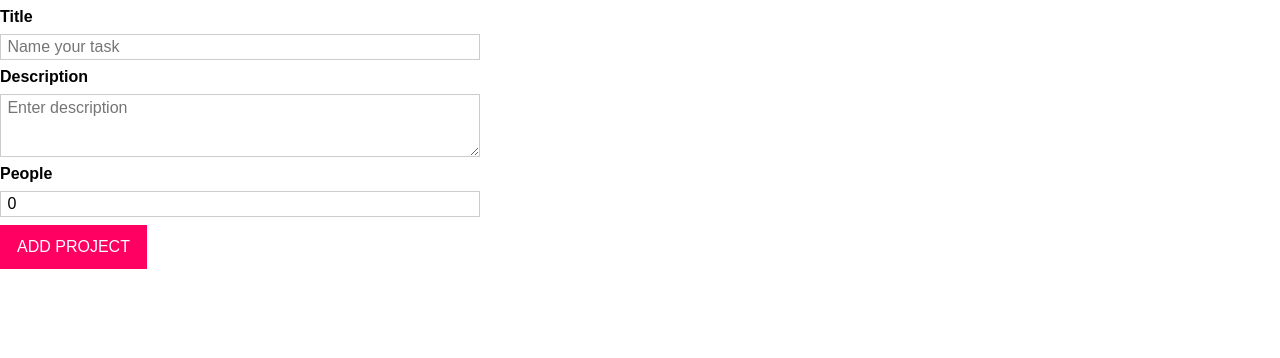
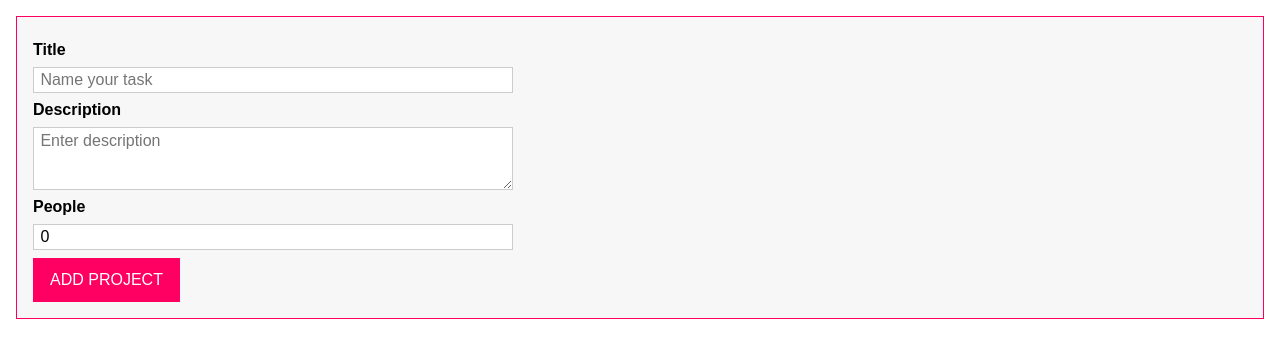
Before and after one commit to kraviecdev/dragdrop, a React (Vite) app: page / in a window 1280 px wide. Shown: the top 358 px of the page. Built offline with nearby package versions, Linux system fonts and the light colour scheme.

Commit message:
update Form Component of FormProps & FormData Interfaces, implement it into form, ad onFormSubmit cb for dealing the form data

```diff
--- a/src/_components/Form/index.tsx
+++ b/src/_components/Form/index.tsx
@@ -2,34 +2,43 @@ import FormInput from "./FormInput";
 import Button from "./Button";
 import React, { useRef } from "react";
 
-const Form = () => {
+interface FormProps {
+  onFormSubmit: (data: FormData) => void;
+}
+
+interface FormData {
+  title: string;
+  description: string;
+  people: number;
+}
+
+const Form: React.FC<FormProps> = ({ onFormSubmit }) => {
   const titleRef = useRef<HTMLInputElement>(null);
   const descriptionRef = useRef<HTMLTextAreaElement>(null);
   const peopleRef = useRef<HTMLInputElement>(null);
 
-  const handleSubmit = (event: React.FormEvent) => {
+  const handleSubmit = (event: React.FormEvent<HTMLFormElement>) => {
     event.preventDefault();
     event.stopPropagation();
 
+    const form = event.target as HTMLFormElement;
     const titleVal: string = titleRef.current!.value;
     const descriptionVal: string = descriptionRef.current!.value;
     const peopleVal: number = parseInt(peopleRef.current!.value, 10);
 
-    const newTask: {
-      title: string;
-      description: string;
-      people: number;
-    } = {
-      title: titleVal,
-      description: descriptionVal,
+    const newTask: FormData = {
+      title: titleVal.trim(),
+      description: descriptionVal.trim(),
       people: peopleVal,
     };
 
-    console.log(newTask);
+    onFormSubmit(newTask);
+
+    form.reset();
   };
 
   return (
-    <form onSubmit={handleSubmit}>
+    <form id="user-input" onSubmit={handleSubmit}>
       <FormInput
         htmlFor="title"
         label="Title"
```
